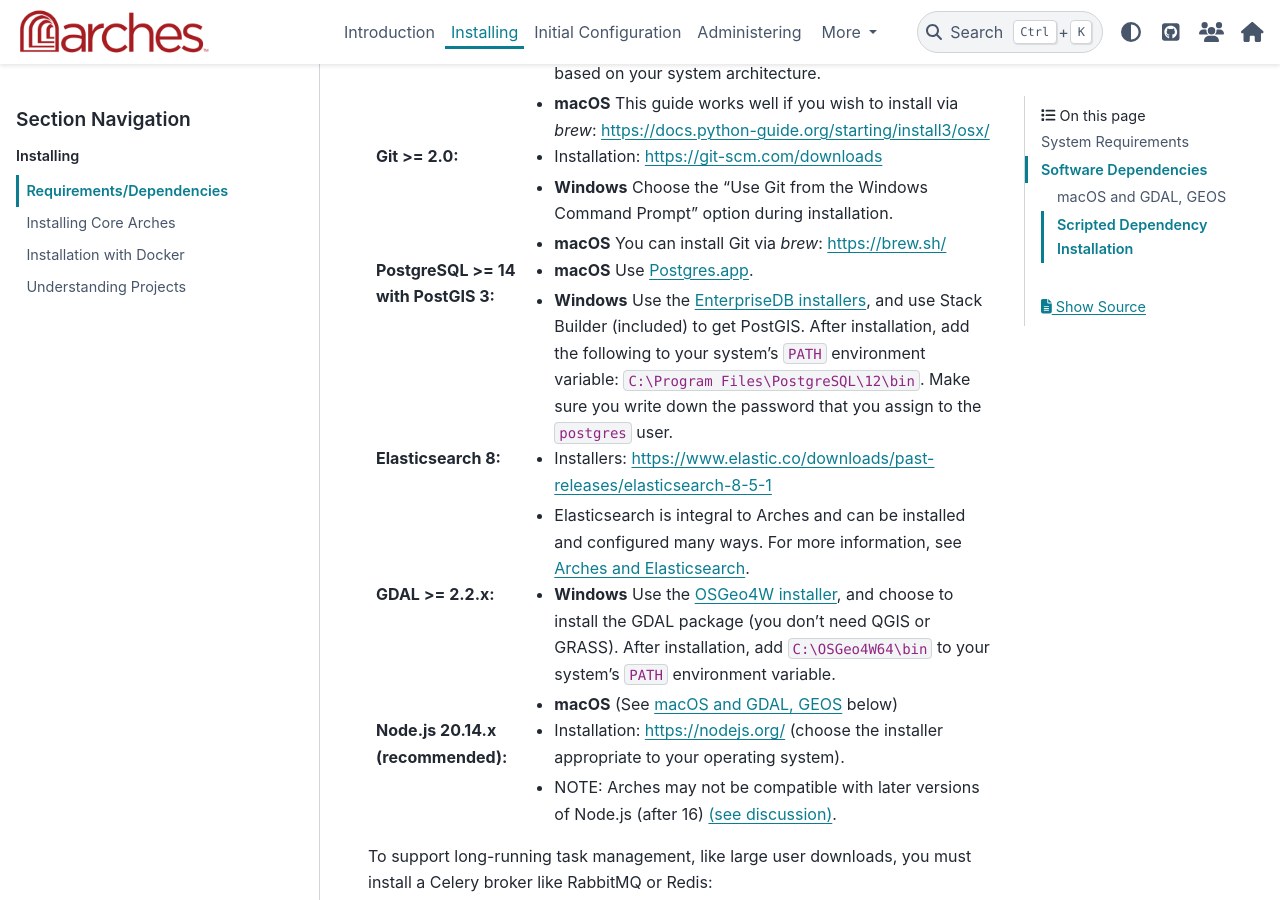
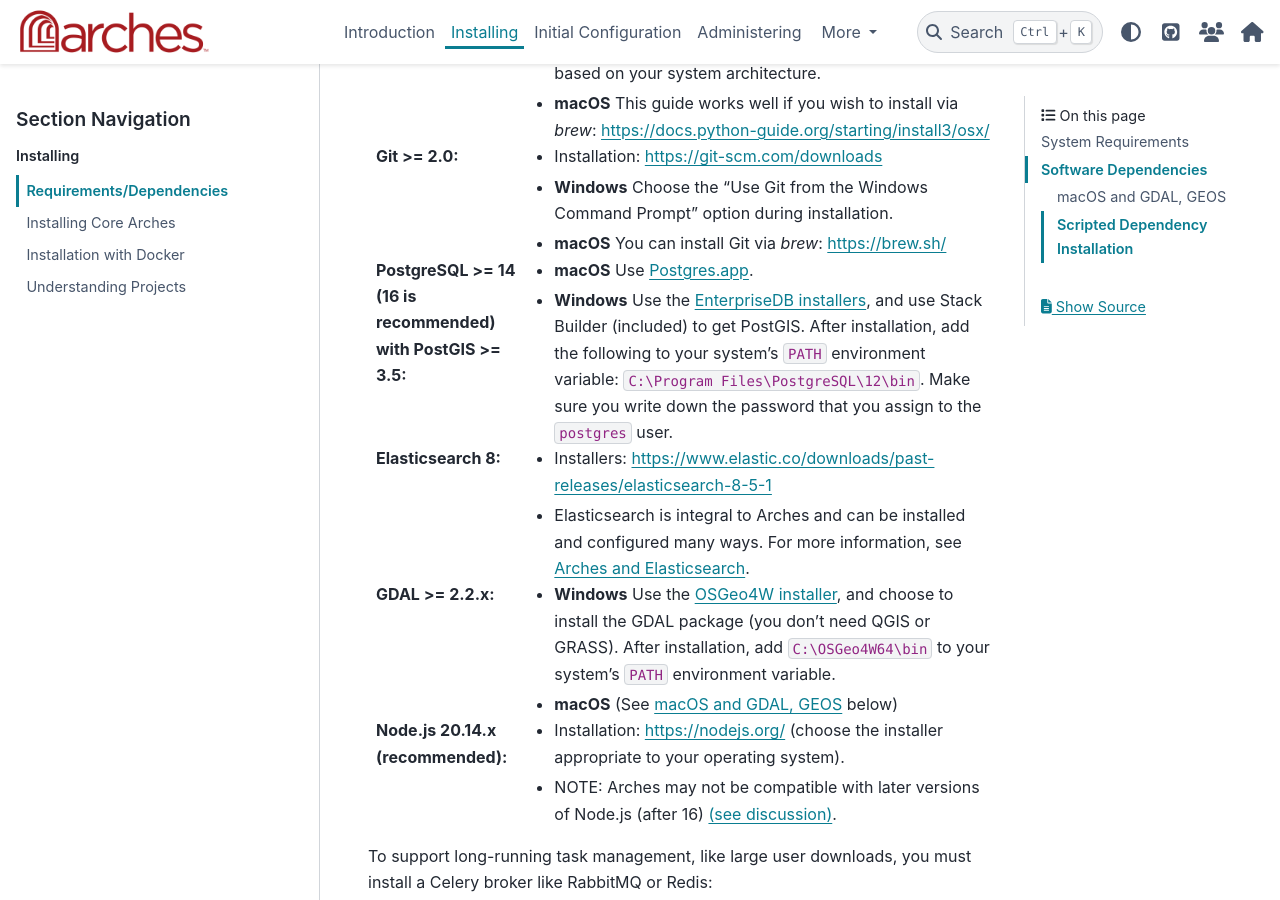
Before and after one commit to archesproject/arches-docs, a Sphinx documentation site: the page built from docs/installing/requirements-and-dependencies.rst, in a window 1280 px wide and 900 px high, scrolled down 1146 px. Built offline with Sphinx 7.4.7 and the PyData theme 0.15.4, drawn with Linux system fonts in a browser that asks for light colours.

Commit message:
Update postgres/postgis version

```diff
--- a/docs/installing/requirements-and-dependencies.rst
+++ b/docs/installing/requirements-and-dependencies.rst
@@ -29,7 +29,7 @@
 :Git >= 2.0: - Installation: https://git-scm.com/downloads
     - **Windows** Choose the "Use Git from the Windows Command Prompt" option during installation.
     - **macOS** You can install Git via `brew`: https://brew.sh/
-:PostgreSQL >= 14 with PostGIS 3:
+:PostgreSQL >= 14 (16 is recommended) with PostGIS >= 3.5:
     - **macOS** Use `Postgres.app <http://postgresapp.com>`_.
     - **Windows** Use the `EnterpriseDB installers <https://www.postgresql.org/download/windows/>`_, and use Stack Builder (included) to get PostGIS. After installation, add the following to your system's ``PATH`` environment variable: ``C:\Program Files\PostgreSQL\12\bin``. Make sure you write down the password that you assign to the ``postgres`` user.
 :Elasticsearch 8: - Installers: https://www.elastic.co/downloads/past-releases/elasticsearch-8-5-1
```
